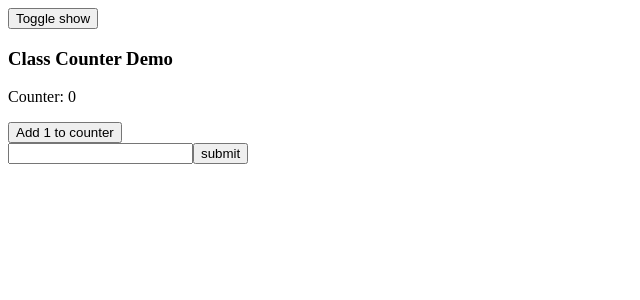
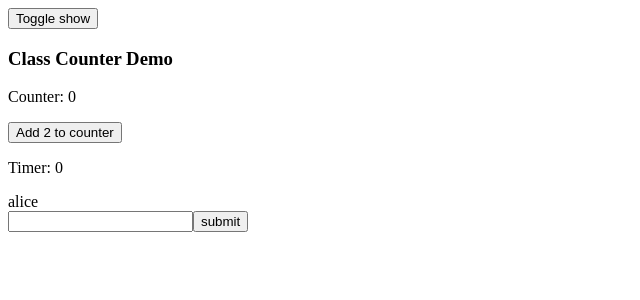
Before and after one commit to AdamZhou1029/training-20250630, a React (Vite) app: page / in a window 1280 px wide. Shown: the top 300 px of the page, without its empty margins (0-640 px from the left). Built offline with nearby package versions, Linux system fonts and the light colour scheme.

Commit message:
class component 2

```diff
--- a/src/App.jsx
+++ b/src/App.jsx
@@ -26,4 +26,7 @@ function App() {
   );
 }
 
+console.log(<ClassDemo />);
+console.log(ClassDemo);
+
 export default App;
--- a/src/components/ClassComponents/ClassDemo.jsx
+++ b/src/components/ClassComponents/ClassDemo.jsx
@@ -1,29 +1,44 @@
 import React from "react";
 
 class ClassDemo extends React.Component {
-  constructor(props) {
-    super(props);
+  // constructor(props) {
+  //   super(props);
 
-    console.log("props", this.props);
+  //   console.log("props", this.props);
 
-    this.state = {
-      counter: 0,
-    };
+  //   this.state = {
+  //     counter: 0,
+  //   };
 
-    // this.handleAdd = this.handleAdd.bind(this);
-  }
+  //   // this.handleAdd = this.handleAdd.bind(this);
+  // }
 
   // shorthand way to initialize component state
   state = {
     counter: 0,
+    timer: 0,
   };
 
   // arrow function automatically bind this context
   handleAdd = () => {
     // console.log("this", this);
     // console.log("setState", this.setState);
-    this.setState({
-      counter: this.state.counter + 1,
+    // this.setState({
+    //   counter: this.state.counter + 1, // 0 + 1
+    // });
+    // this.setState({
+    //   counter: this.state.counter + 1, // 0 + 1
+    // });
+
+    this.setState((prev) => {
+      return {
+        counter: prev.counter + 1, // 0 + 1
+      };
+    });
+    this.setState((prev) => {
+      return {
+        counter: prev.counter + 1, // 1 + 1
+      };
     });
   };
 
@@ -35,7 +50,9 @@ class ClassDemo extends React.Component {
       <div>
         <h3>Class Counter Demo</h3>
         <p>Counter: {this.state.counter}</p>
-        <button onClick={this.handleAdd}>Add 1 to counter</button>
+        <button onClick={this.handleAdd}>Add 2 to counter</button>
+        <p>Timer: {this.state.timer}</p>
+        <ChildComponent name={"alice"} />
       </div>
     );
   }
@@ -44,6 +61,13 @@ class ClassDemo extends React.Component {
     console.log("componentDidMount");
     const btn = document.querySelector("#toggle-btn");
     console.log("btn", btn);
+
+    // this.intervalId = setInterval(() => {
+    //   console.log("timer is running");
+    //   this.setState({
+    //     timer: this.state.timer + 1,
+    //   });
+    // }, 1000);
   }
 
   componentDidUpdate(prevProps, prevState) {
@@ -53,6 +77,7 @@ class ClassDemo extends React.Component {
 
   componentWillUnmount() {
     console.log("componentWillUnmount");
+    // clearInterval(this.intervalId);
   }
 }
 
@@ -75,3 +100,20 @@ export default ClassDemo;
 
 // console.log(this);
 // hello();
+
+class ChildComponent extends React.Component {
+  render() {
+    console.log("ChildComponent render");
+    return <div>{this.props.name}</div>;
+  }
+
+  // shouldComponentUpdate(nextProps, nextState) {
+  //   console.log("props", this.props === nextProps);
+  //   console.log("state", this.state === nextState);
+
+  //   if (this.props.name === nextProps.name && this.state === nextState) {
+  //     return false;
+  //   }
+  //   return true;
+  // }
+}
```
